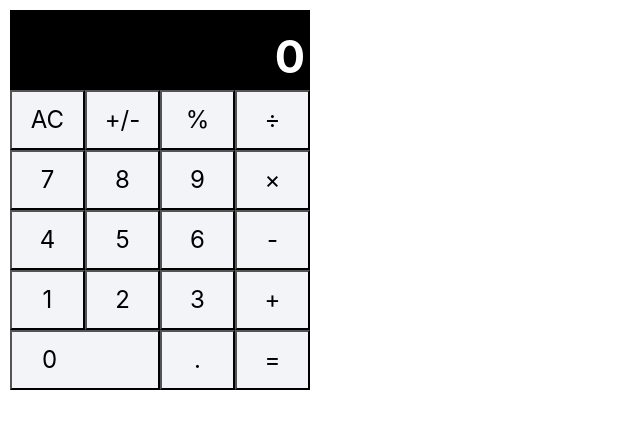
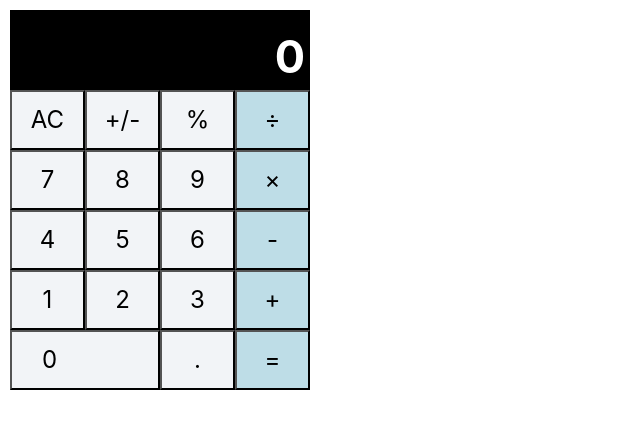
Before and after one commit to donnyc219/reactjs-dummy-calculator, a React (Create React App) app: page / in a window 1280 px wide. Shown: the top 428 px of the page, without its empty margins (0-640 px from the left). Built offline with nearby package versions, Linux system fonts and the light colour scheme.

Commit message:
speical keys now have a different background color

```diff
--- a/src/index.css
+++ b/src/index.css
@@ -31,6 +31,10 @@ code {
     background-color: rgb(242, 244, 247);
 }
 
+.special-key {
+    background-color: rgb(190, 221, 231);
+}
+
 .key-zero {
     width: 100%;
     text-align: left;
--- a/src/key.js
+++ b/src/key.js
@@ -1,12 +1,22 @@
 import React from 'react';
 import './index.css';
+import States from './States';
+import StateHelper from './StateHelper';
 
 class Key extends React.Component {
 
     // constructor(props) {}
 
     render(){
-        const style = (this.props.keyValue==="0")? "key key-zero": "key";
+        let style;
+        if (this.props.keyValue==="0")  style = "key key-zero";
+        else if (this.props.keyValue==="+"
+            || this.props.keyValue==="-"
+            || this.props.keyValue==="="
+            || this.props.keyValue==="\u00f7"
+            || this.props.keyValue==="\u00d7")  style = "key special-key";
+        else style = "key";
+
         return(
             <button
                 value={this.props.keyValue}
```
